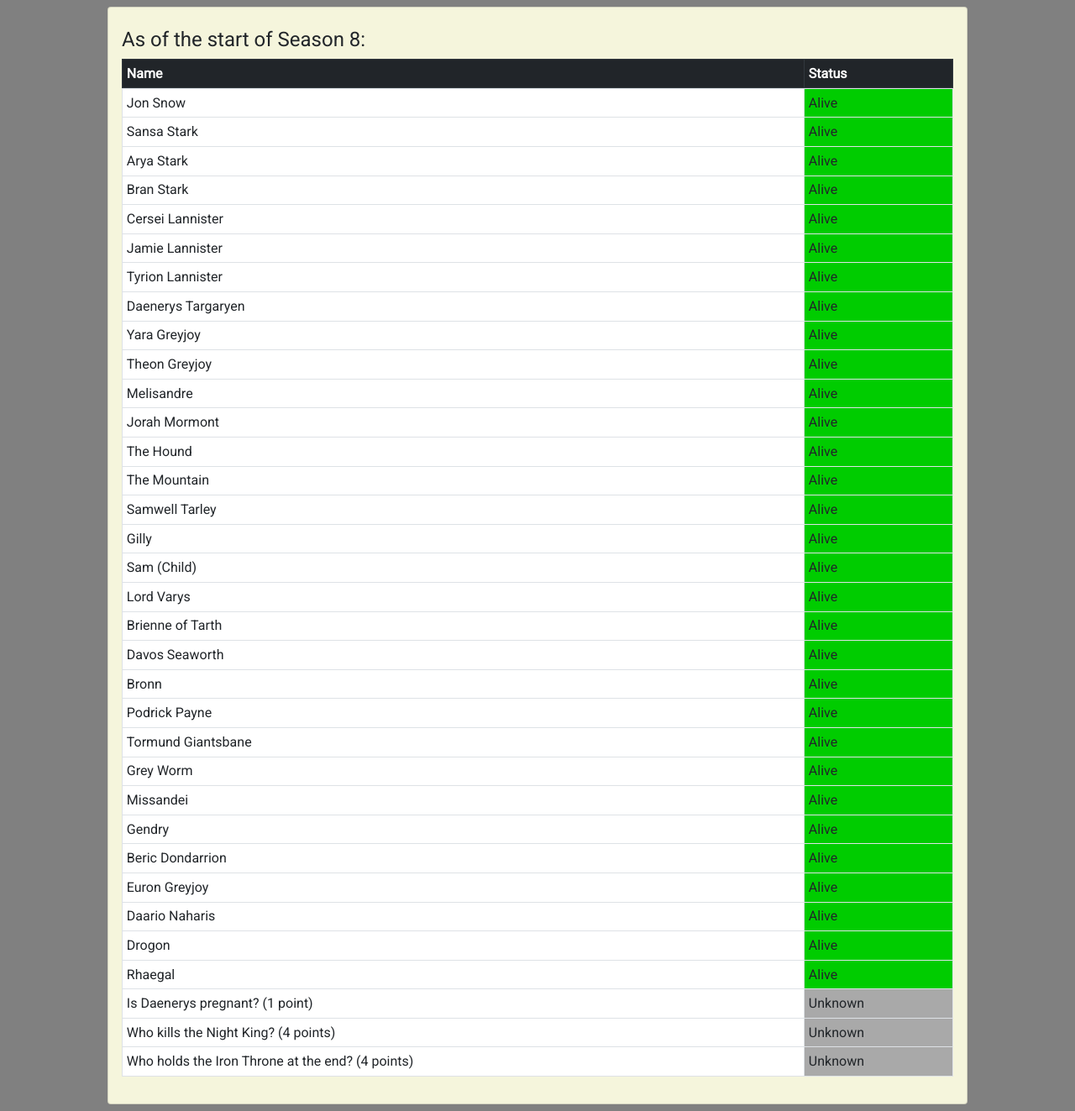
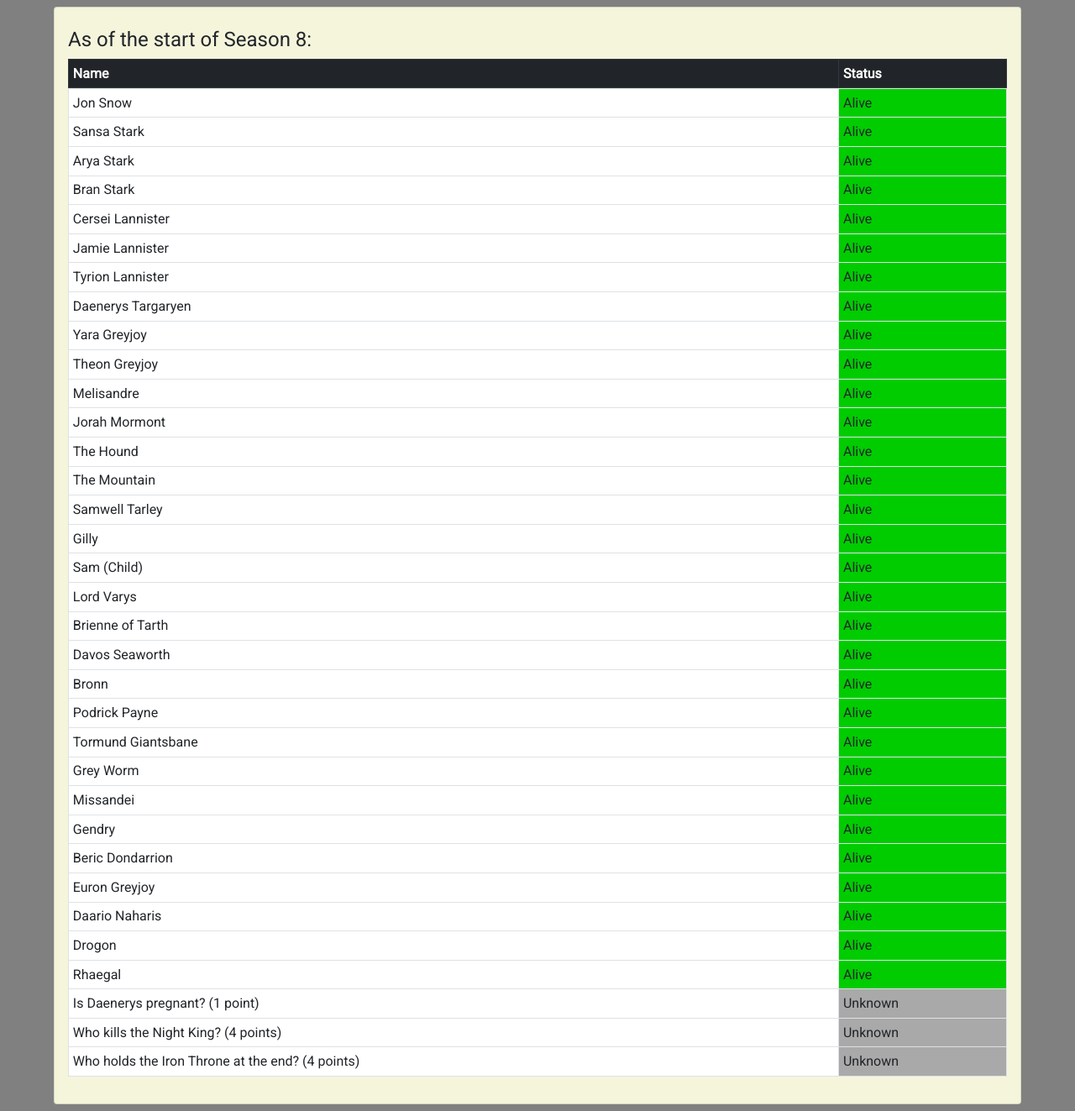
Before and after one commit to mnichols17/GoT-Character-Pool, a PHP site: page /status.php in a window 1280 px wide. Shown: the part 56-1379 px from the top of the page at 84% size. Run offline with PHP 8.4, Linux system fonts and the light colour scheme.

Commit message:
Testing changes

```diff
--- a/src/status.php
+++ b/src/status.php
@@ -4,7 +4,7 @@ include("../inc/header.php");
 require("Content.php");
 $content = new Content();
 ?>
-        <div class="card mx-auto my-2 p-3" style="width:80%;">
+        <div class="card mx-auto my-2 p-3" style="width:90%;">
             <div class="container content">
                 <div class="row mt-2">
                     <h4>As of the start of Season 8:</h4>
```
